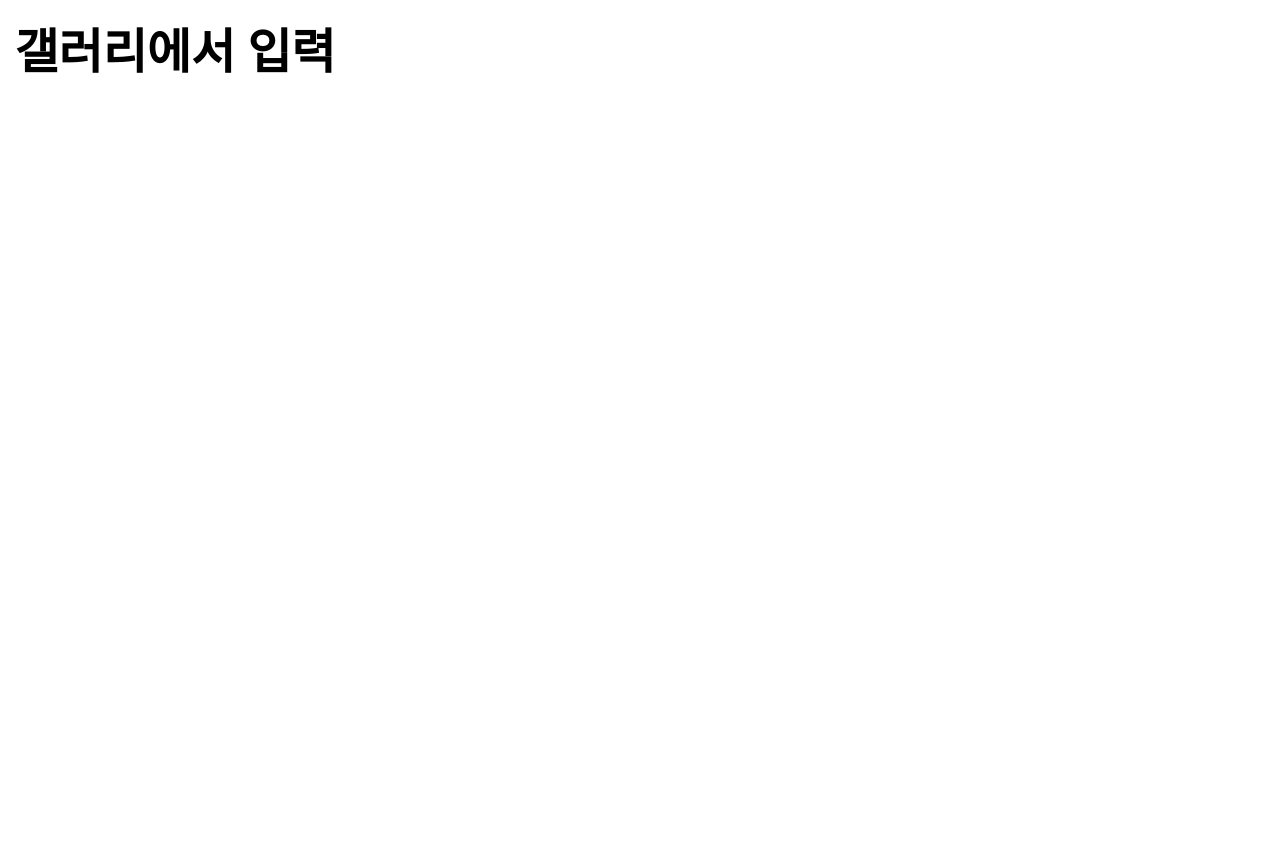
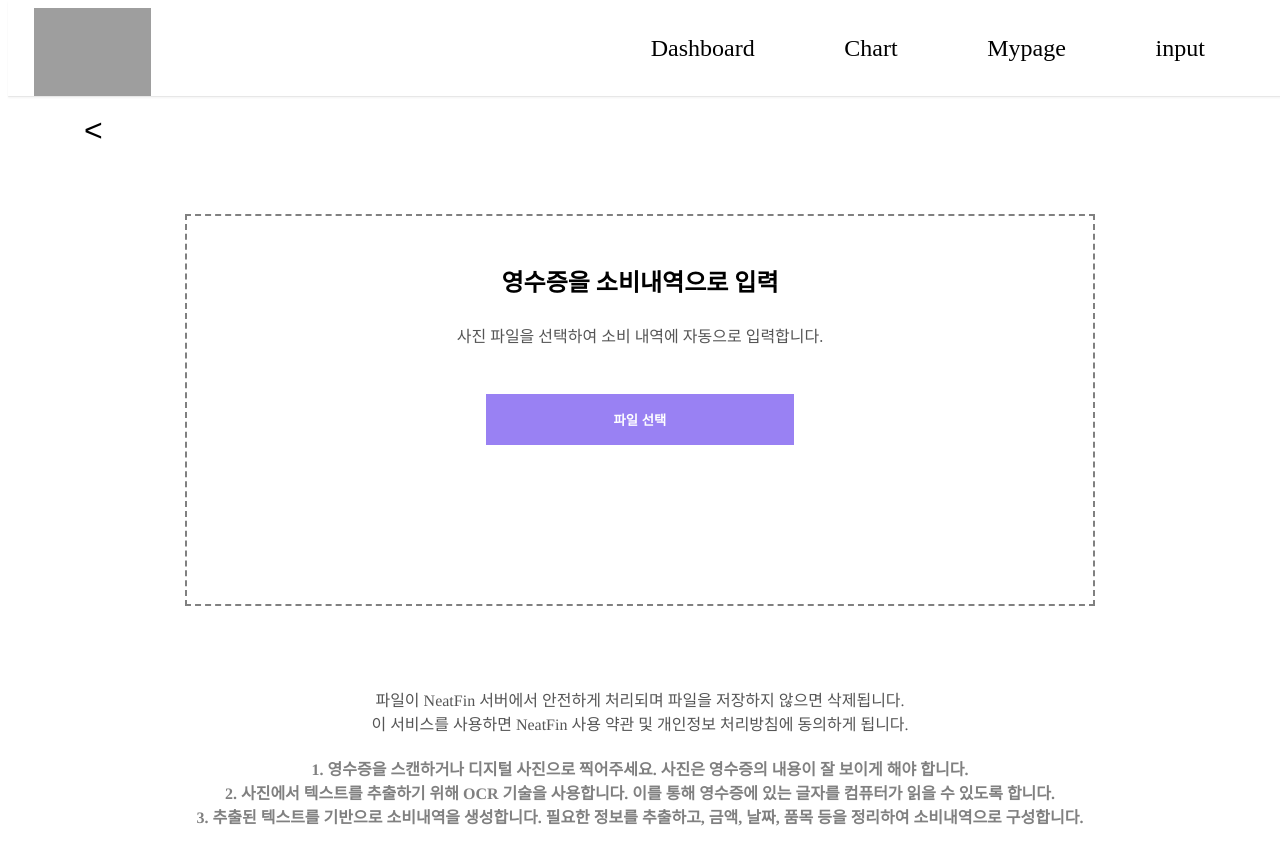
Before and after one commit to candy2022/GTEAM, a React (Vite) app: page /moneybook/photoinput in a window 1280 px wide. Shown: the top 864 px of the page. Before the commit the page ends 800 px from the top, so only its background shows below. Built offline with nearby package versions, Linux system fonts and the light colour scheme; no server answers; grey boxes are pictures that could not be loaded.

Commit message:
photoinput화면  수정

```diff
--- a/src/Pages/MoneyInput.tsx
+++ b/src/Pages/MoneyInput.tsx
@@ -23,9 +23,8 @@ function MoneyInput() {
         ]}
       />
        <div className="inputContainer">
-        <button className="moneybtn">
-        <Link to="/moneybook"> &lt;</Link>
-        </button>
+       <Link to="/moneybook"><button className='backbtn' >&lt;</button> </Link>
+
         <br />
       <button className="moneybtn income" onClick={() => handleButtonClick("income")}>Income</button>
       <button className="moneybtn expense" onClick={() => handleButtonClick("expense")}>Expense</button>
--- a/src/Pages/PhotoInput.tsx
+++ b/src/Pages/PhotoInput.tsx
@@ -1,8 +1,42 @@
+import { Link } from 'react-router-dom';
+import NavigationBar from "../Components/NavigationBar";
+import "../Styles/inputstyle.css";
+
 function PhotoiInput(){
     return(
         <div >
-        <h1>갤러리에서 입력</h1>
+        <NavigationBar
+        menuItems={[
+          { name: 'Dashboard', link: '/dashboard' },
+          { name: 'Chart', link: '/chart' },
+          { name: 'Mypage', link: '/mypage' },
+          { name: 'input', link: '/moneybook'},
+        ]}
+      />
+        <div className="inputContainer">
+
+        <Link to="/moneybook"><button className='backbtn' >&lt;</button> </Link>
+
+        <div className='uploadbox'>
+        <h2>영수증을 소비내역으로 입력</h2>
+
+        <p>사진 파일을 선택하여 소비 내역에 자동으로 입력합니다.</p>
+        <br />
+        <button className='savebtn'>파일 선택</button>
         </div>
+        <div className='sulmung'>
+        <p>파일이 NeatFin 서버에서 안전하게 처리되며 파일을 저장하지 않으면 삭제됩니다. <br />
+        이 서비스를 사용하면 NeatFin 사용 약관 및 개인정보 처리방침에 동의하게 됩니다.</p>
+     <h4>1. 영수증을 스캔하거나 디지털 사진으로 찍어주세요. 사진은 영수증의 내용이 잘 보이게 해야 합니다.
+        <br />
+        2. 사진에서 텍스트를 추출하기 위해 OCR 기술을 사용합니다. 이를 통해 영수증에 있는 글자를 컴퓨터가 읽을 수 있도록 합니다.
+        <br />
+        3. 추출된 텍스트를 기반으로 소비내역을 생성합니다. 필요한 정보를 추출하고, 금액, 날짜, 품목 등을 정리하여 소비내역으로 구성합니다.
+     </h4>
+        </div>
+
+      </div>
+    </div>
 
     )
 }
--- a/src/Styles/inputstyle.css
+++ b/src/Styles/inputstyle.css
@@ -1,5 +1,8 @@
 .inputContainer{
     margin-top: 13vh;
+    margin-left: 5%;
+    margin-right: 5%;
+
 }
 .transContainer{
     display: flex;
@@ -8,12 +11,24 @@
     min-height: 100vh;
 
 }
+.uploadbox{
+    display: flex;
+    flex-direction: column;
+    align-items: center;
+    min-height: 40vh;
+    border: 2px dashed gray ;
+    margin: 5% 10%;
+    text-align: center;
+    padding: 3%;
+
+}
 .moneybtn{
     padding:2vh 3vw; /*위아래 좌우*/
     border: none;
     color: #fff;
     font-weight: bold;
     margin: 2vh 1vw;
+
 }
 .moneybtn:hover{
  cursor: pointer;
@@ -26,3 +41,26 @@
 .expense{
     background-color: cornflowerblue;
 }
+.backbtn{
+    border: none;
+    font-size: 2em;
+    background-color: #fff;
+    padding:1vh 1vw;
+}
+.backbtn:hover{
+    cursor: pointer;
+    box-shadow: 0 0 10px rgba(214, 188, 210, 0.591);
+
+}
+.sulmung{
+    text-align: center;
+    padding: 1%;
+    text-rendering: geometricPrecision;
+    color: gray;
+}
+@media only screen and (max-width: 400px) {
+    .uploadbox{
+        font-size: small;
+
+    }
+}
```
